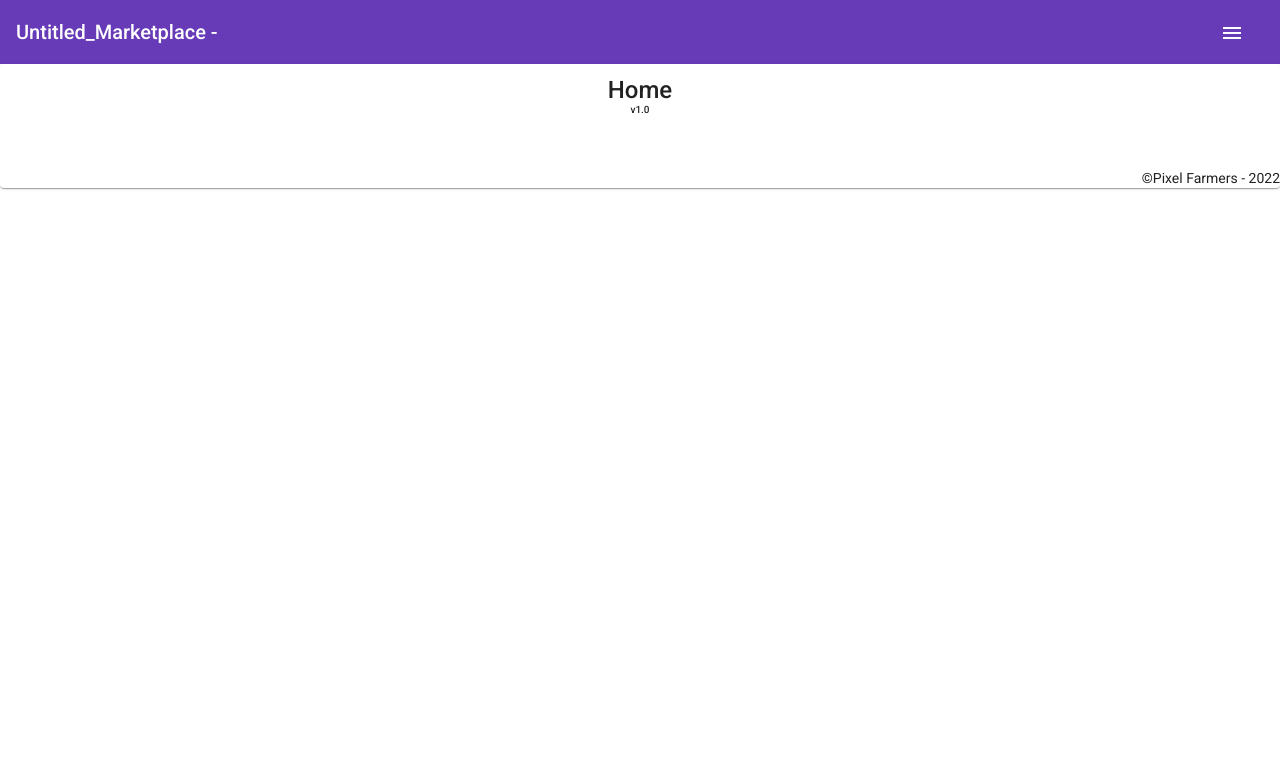
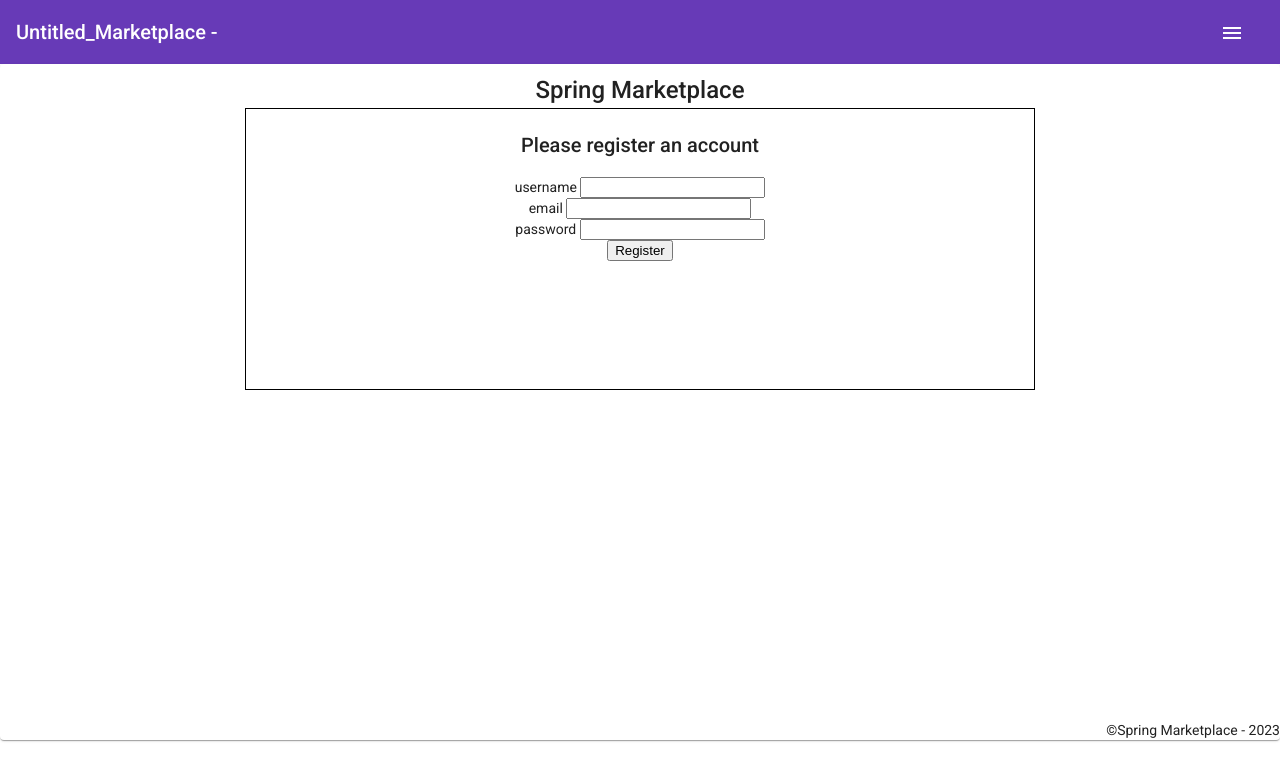
Before and after one commit to michaelivanov1/spring-marketplace, an Angular app in the folder frontend/: page / in a window 1280 px wide. Shown: the top 780 px of the page. Built offline with nearby package versions, Linux system fonts and the light colour scheme.

Commit message:
added basic registration form page with little styling

```diff
--- a/frontend/src/app/app.component.html
+++ b/frontend/src/app/app.component.html
@@ -7,7 +7,7 @@
 </mat-toolbar>
 
 <mat-menu #appMenu="matMenu">
-  <a mat-menu-item [routerLink]="['home']" (click)="setTitle('home')">home</a>
+  <a mat-menu-item [routerLink]="['register']" (click)="setTitle('register')">register</a>
   <a mat-menu-item [routerLink]="['test']" (click)="setTitle('test')">dbtest</a>
 </mat-menu>
 
--- a/frontend/src/app/home/home.component.html
+++ /dev/null
@@ -1,11 +0,0 @@
-<mat-card align="center">
-  <div>
-    <mat-card-title class="my-primary-text">
-      <div>Home</div>
-      <div style="font-size: x-small; padding-bottom: 5vh">v1.0</div>
-    </mat-card-title>
-  </div>
-  <mat-card-footer align="end" class="my-accent-text margin-right-2">
-    &copy;Pixel Farmers - 2022
-  </mat-card-footer>
-</mat-card>
--- a/frontend/src/app/home/home.component.ts
+++ /dev/null
@@ -1,16 +0,0 @@
-import { Component, OnInit } from '@angular/core';
-
-@Component({
-  selector: 'app-home',
-  templateUrl: './home.component.html',
-  styles: [
-  ]
-})
-export class HomeComponent implements OnInit {
-
-  constructor() { }
-
-  ngOnInit(): void {
-  }
-
-}
--- /dev/null
+++ b/frontend/src/app/registration/registration.component.html
@@ -0,0 +1,34 @@
+<mat-card align="center">
+  <div class="main-container">
+    <mat-card-title>
+      Spring Marketplace
+    </mat-card-title>
+    <div class="form-container">
+      <h2>Please register an account</h2>
+      <form [formGroup]="registrationForm" (ngSubmit)="onFormSubmit()">
+        <div>
+          <label for="username">
+            username
+          </label>
+          <input id="username" type="text" formControlName="username">
+        </div>
+        <div>
+          <label for="email">
+            email
+          </label>
+          <input id="email" type="email" formControlName="email">
+        </div>
+        <div>
+          <label for="password">
+            password
+          </label>
+          <input id="password" type="password" formControlName="password">
+        </div>
+        <button class="formSubmitButton" type="submit">Register</button>
+      </form>
+    </div>
+  </div>
+  <mat-card-footer align="end" class="my-accent-text margin-right-2">
+    &copy;Spring Marketplace - 2023
+  </mat-card-footer>
+</mat-card>
--- /dev/null
+++ b/frontend/src/app/registration/registration.component.scss
@@ -0,0 +1,12 @@
+.main-container {
+    height: 80vh;
+}
+
+.form-container {
+    padding: 20px;
+    width: 60%;
+    height: 30vh;
+    border: 1px solid black;
+    margin-left: auto;
+    margin-right: auto;
+}
--- /dev/null
+++ b/frontend/src/app/registration/registration.component.ts
@@ -0,0 +1,24 @@
+import { Component } from '@angular/core';
+import { FormBuilder } from '@angular/forms';
+
+@Component({
+  selector: 'app-registration',
+  templateUrl: './registration.component.html',
+  styleUrls: ['./registration.component.scss']
+})
+
+export class RegistrationComponent {
+
+  constructor(private formBuilder: FormBuilder) { }
+
+  registrationForm = this.formBuilder.group({
+    username: '',
+    email: '',
+    password: ''
+  });
+
+  onFormSubmit() {
+    console.log(`form data: ${JSON.stringify(this.registrationForm.value)}`);
+  }
+
+}
```
Also changed, not shown: frontend/src/app/app-routing.module.ts (+4 -4 lines), frontend/src/app/app.module.ts (+4 -3 lines).
